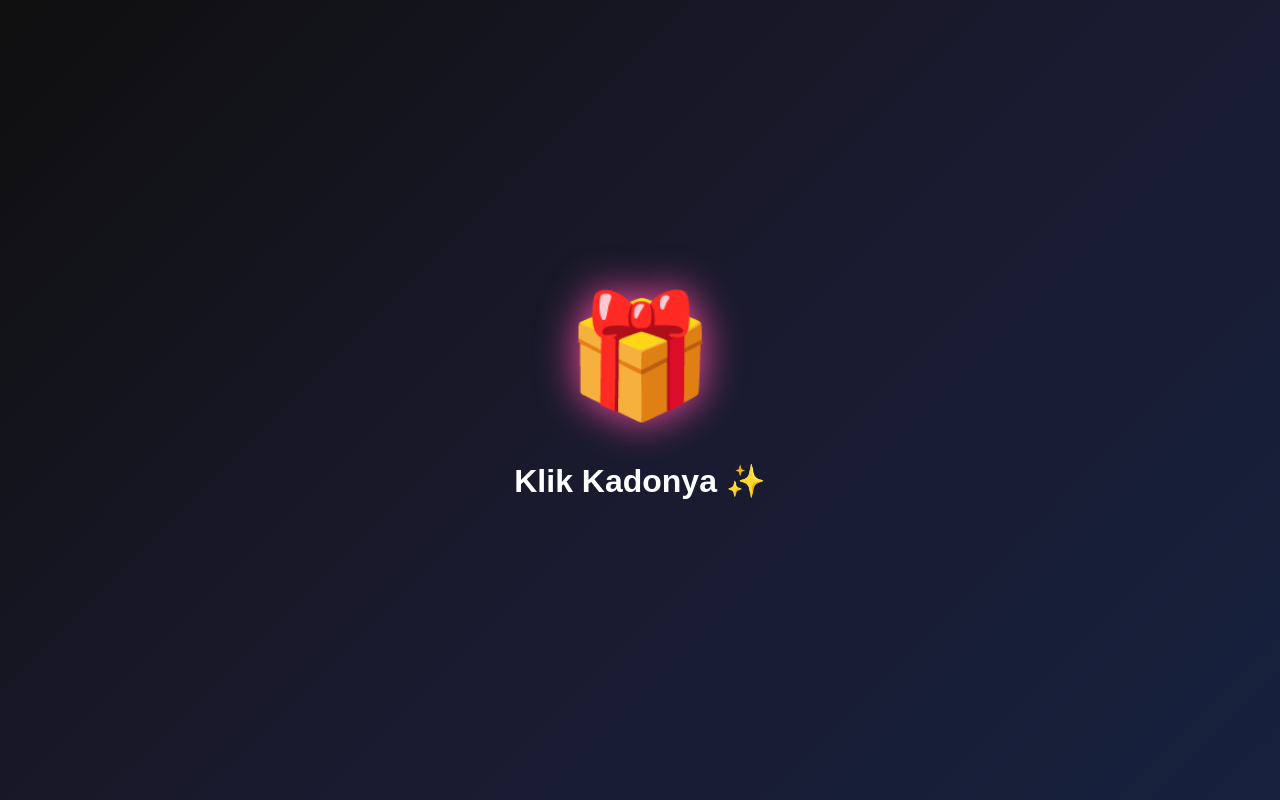
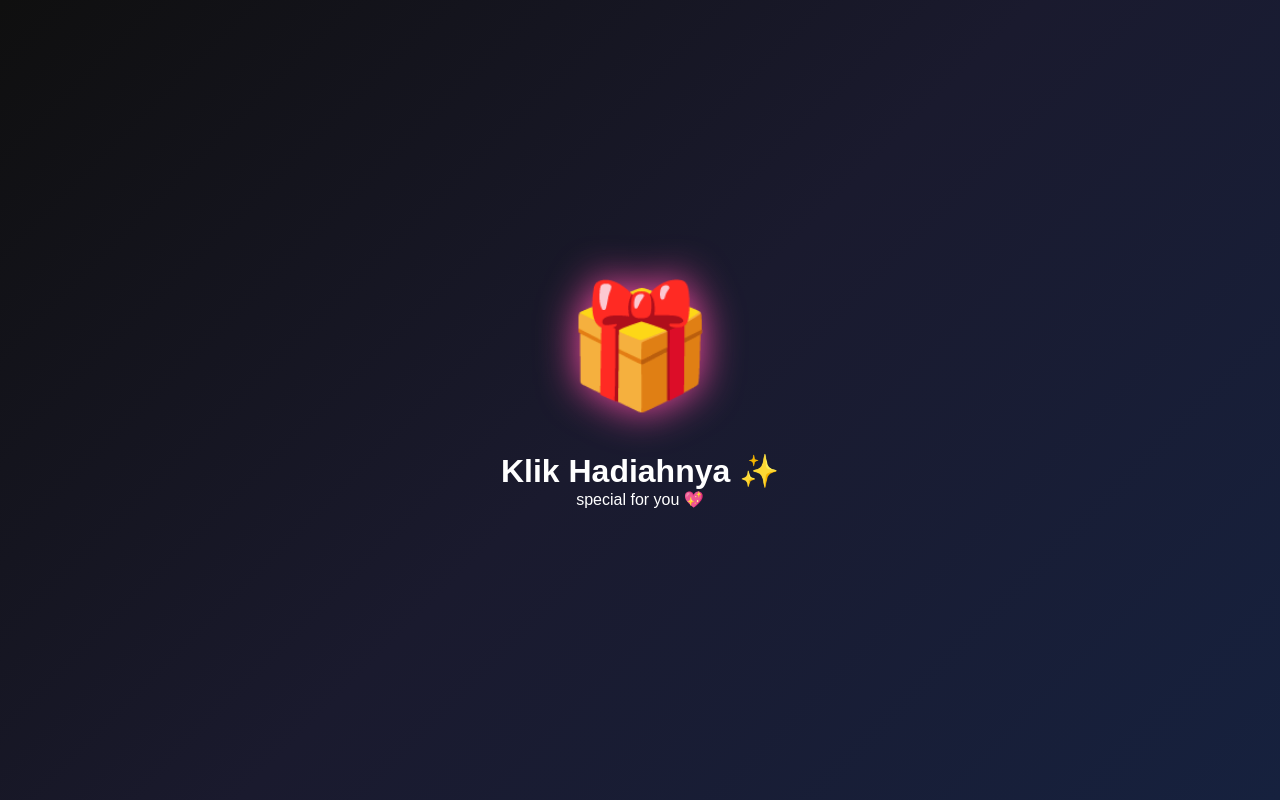
Before and after one commit to andre92-cell/gift-webb, a plain HTML site: page index.html in a window 1280 px wide. Drawn offline with Linux system fonts and the light colour scheme.

Commit message:
Update index.html

```diff
--- a/index.html
+++ b/index.html
@@ -3,11 +3,14 @@
 <head>
   <meta charset="UTF-8">
   <meta name="viewport" content="width=device-width, initial-scale=1.0">
-  <title>Gift Box</title>
+  <title>Special Gift</title>
 
   <link rel="stylesheet" href="style.css">
 </head>
 <body>
+
+  <!-- background -->
+  <div class="bg"></div>
 
   <div class="container">
 
@@ -15,11 +18,20 @@
       🎁
     </div>
 
-    <h1 id="text">
-      Klik Kadonya ✨
+    <h1 id="title">
+      Klik Hadiahnya ✨
     </h1>
 
+    <p class="sub">
+      special for you 💖
+    </p>
+
   </div>
+
+  <!-- musik -->
+  <audio id="music" loop>
+    <source src="music.mp3" type="audio/mp3">
+  </audio>
 
   <script src="script.js"></script>
 </body>
```
